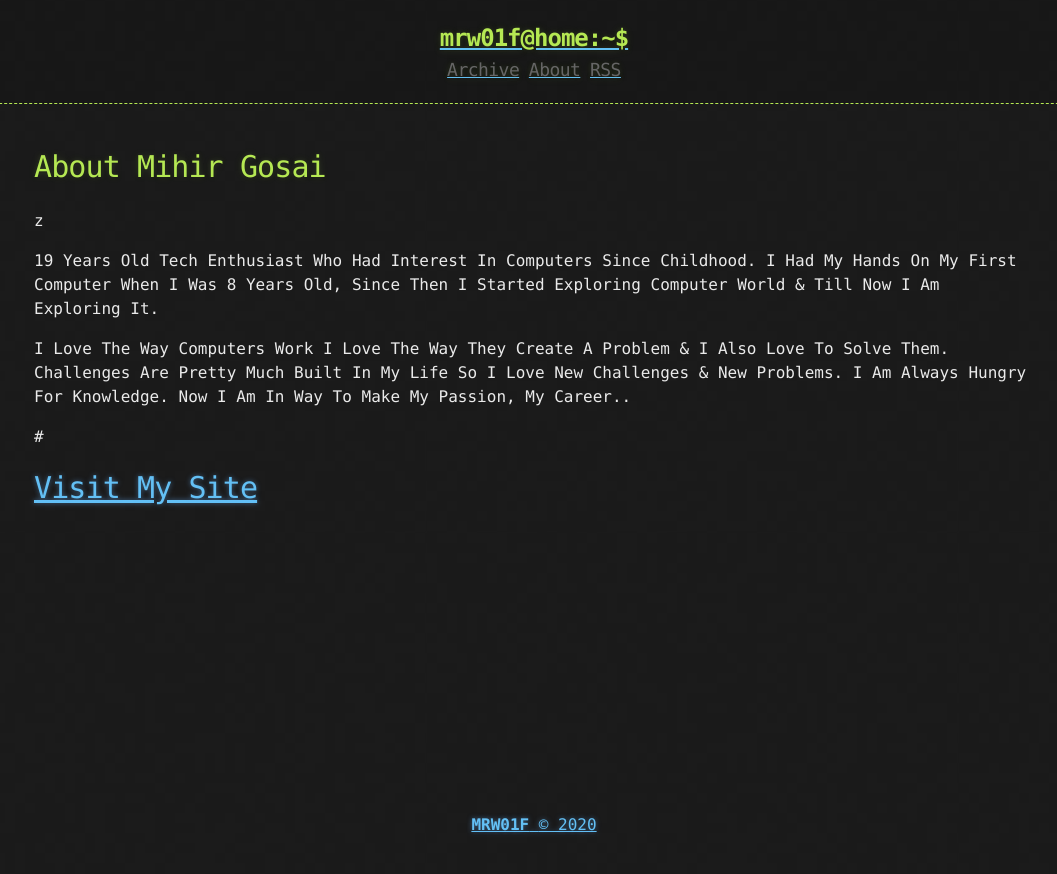
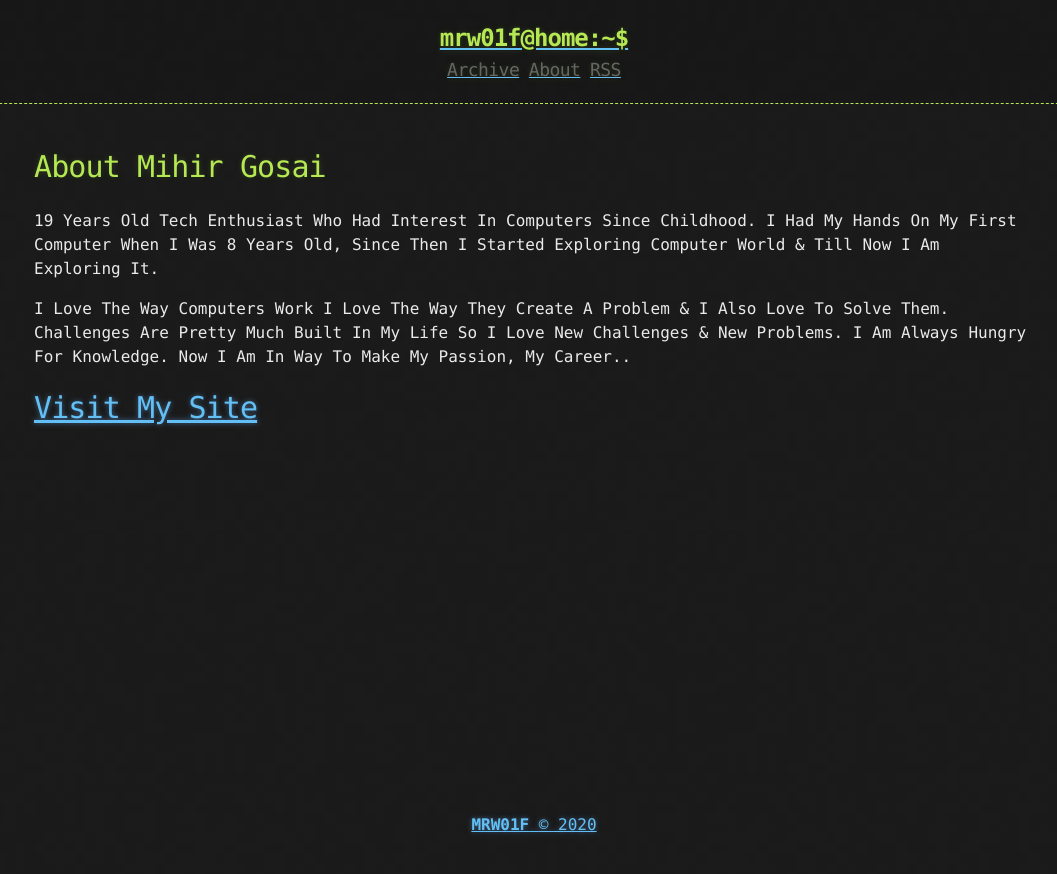
Before and after one commit to MRW01F/blog, a Jekyll site: the page built from about.md, in a window 1280 px wide. Shown: the top 874 px of the page, without its empty margins (106-1163 px from the left). Built offline with Jekyll 4.4.1, drawn with Linux system fonts in a browser that asks for light colours.

```diff
--- a/about.md
+++ b/about.md
@@ -4,12 +4,10 @@ title: About
 ---
 
 # About Mihir Gosai
-z
+
 
 19 Years Old Tech Enthusiast Who Had Interest In Computers Since Childhood. I Had My Hands On My First Computer When I Was 8 Years Old, Since Then I Started Exploring Computer World & Till Now I Am Exploring It.
 
 I Love The Way Computers Work I Love The Way They Create A Problem & I Also Love To Solve Them. Challenges Are Pretty Much Built In My Life So I Love New Challenges & New Problems. I Am Always Hungry For Knowledge. Now I Am In Way To Make My Passion, My Career..
 
-#
-
 # [Visit My Site](https://mrw01f.github.io/)
```
